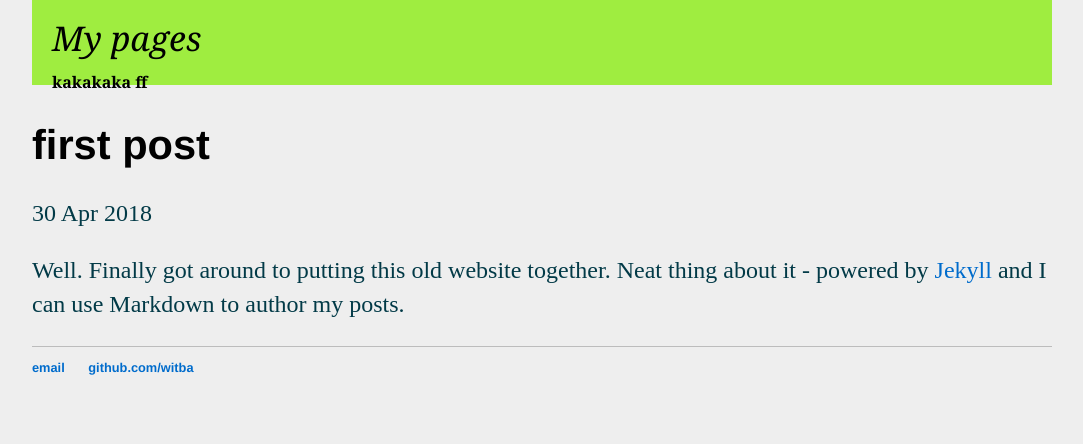
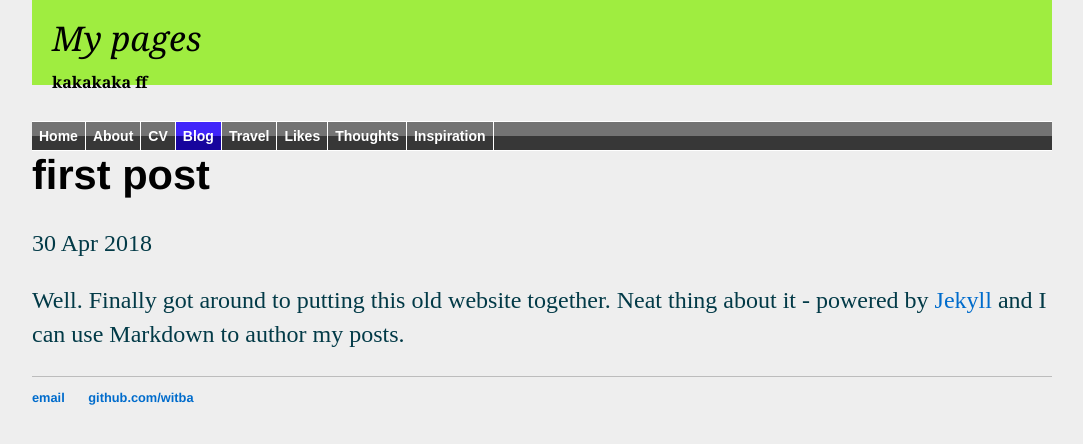
Before and after one commit to witba/witba.github.io, a Jekyll site: the page built from _posts/2018-04-30-witek-site-launched.md, in a window 1280 px wide. Shown: the top 444 px of the page, without its empty margins (98-1181 px from the left). Built offline with Jekyll 4.4.1, drawn with Linux system fonts in a browser that asks for light colours.

Commit message:
Update post.html

```diff
--- a/_layouts/post.html
+++ b/_layouts/post.html
@@ -1,6 +1,18 @@
 ---
 layout: default
 ---
+
+<ul class="solidblockmenu">
+<li><a href="/">Home</a></li>
+<li><a href="/about">About</a></li>
+<li><a href="/cv">CV</a></li>
+<li><a href="/blog" class="current">Blog</a></li>
+<li><a href="/travel">Travel</a></li>
+<li><a href="/likes">Likes</a></li>
+<li><a href="/thoughts">Thoughts</a></li>
+<li><a href="/inspiration">Inspiration</a></li>
+</ul>
+
 <h1>{{ page.title }}</h1>
 <p class="meta">{{ page.date | date_to_string }}</p>
 
```
